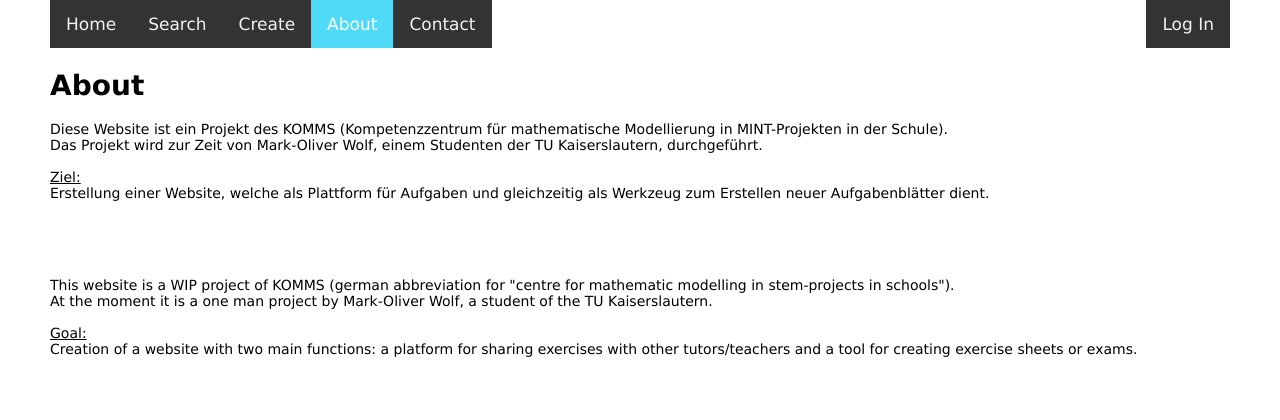
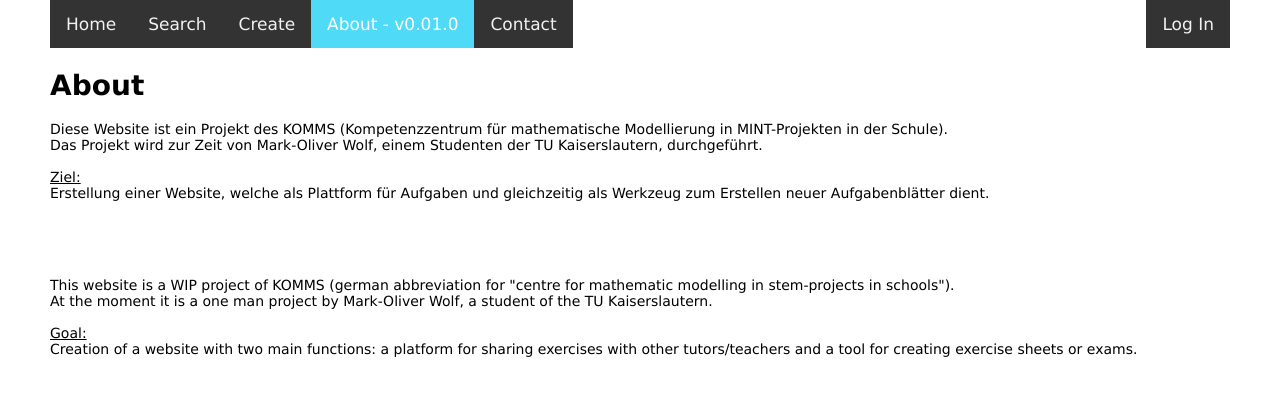
Before and after one commit to CatPleb/ubgenerator, a Node project: template views/about.hbs in a window 1280 px wide. Shown: the top 420 px of the page. Run offline with Node 20 templates, Linux system fonts and the light colour scheme; the template is opened without the code that fills it, so the values that code supplies are empty.

Commit message:
now the version is really shown

```diff
--- a/views/layouts/layout.hbs
+++ b/views/layouts/layout.hbs
@@ -18,7 +18,7 @@
     <a id='a' href="/">Home</a>
     <a id='b' href="/search?selecttag=All">Search</a>
     <a id='c' href="/create">Create</a>
-    <a id='d' href="/about">About</a>
+    <a id='d' href="/about">About - v0.01.0</a>
     <a id='e' href="/contact">Contact</a>
   </div>
 
```
